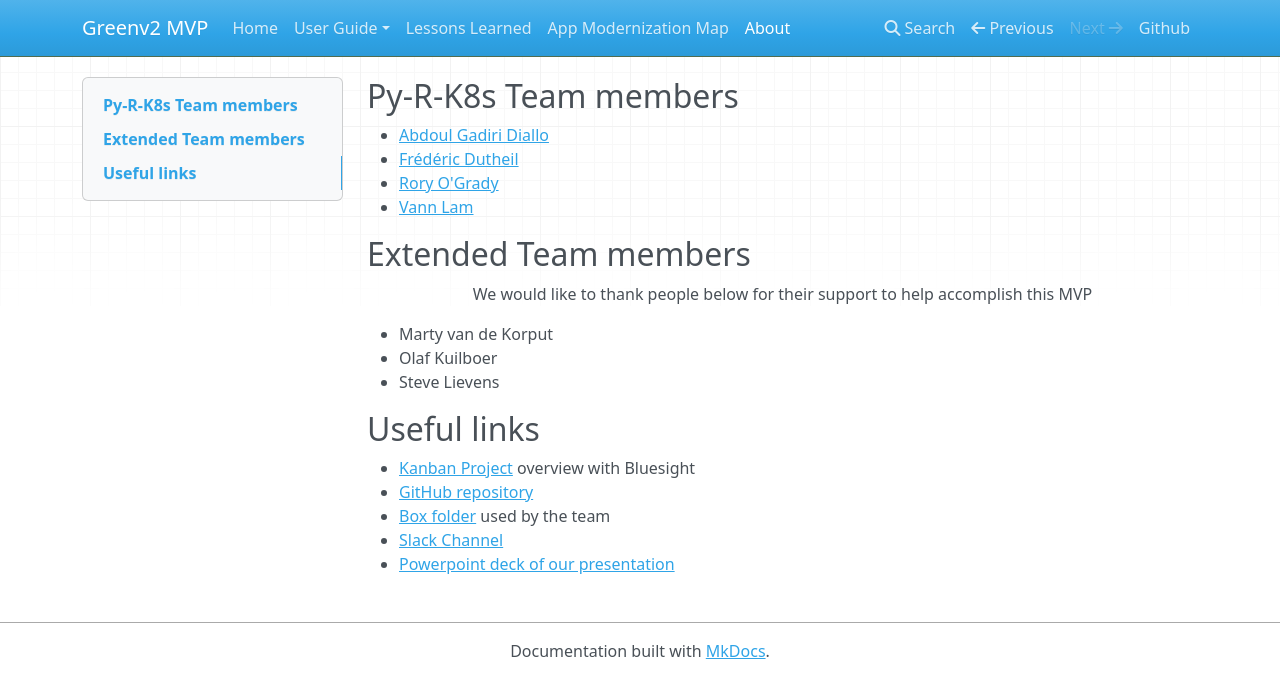
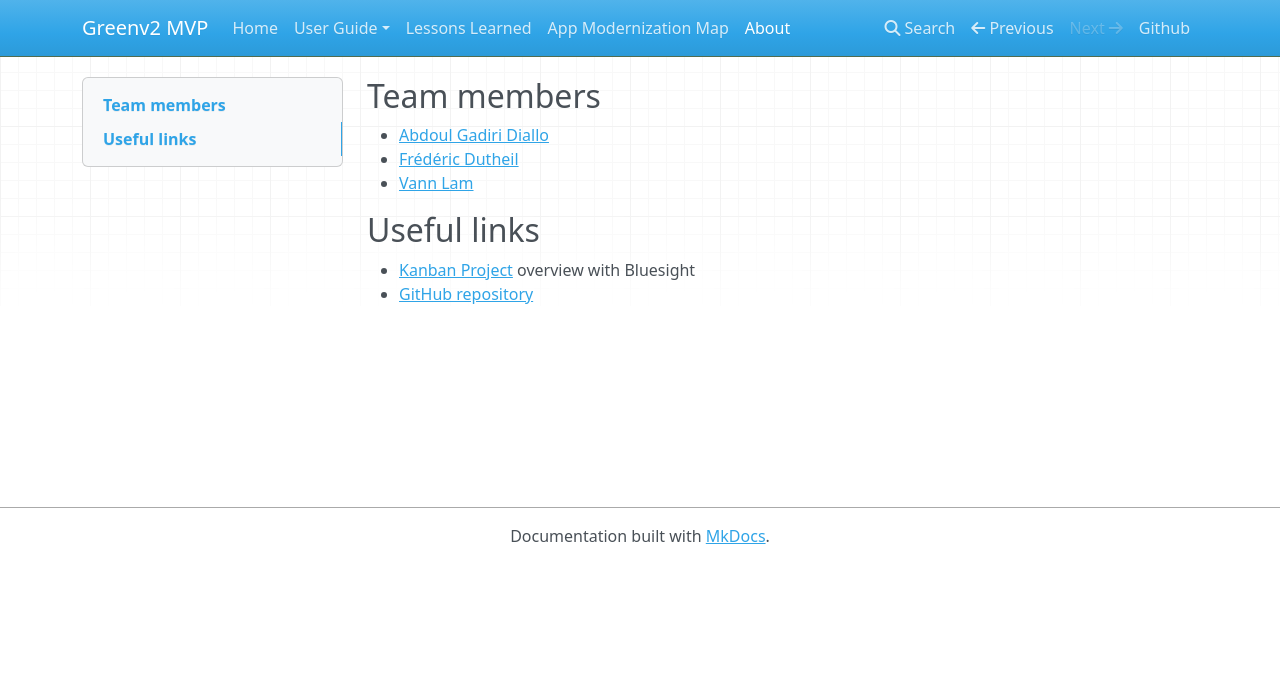
Before and after one commit to fdut/Greenv2, an MkDocs documentation site: the page built from docs/about.md, in a window 1280 px wide. Shown: the top 698 px of the page. Built offline with MkDocs 1.6.1, drawn with Linux system fonts in a browser that asks for light colours; nearby versions of some CDN libraries.

Commit message:
Update about

```diff
--- a/docs/about.md
+++ b/docs/about.md
@@ -1,22 +1,10 @@
-## Py-R-K8s Team members
+## Team members
 
-* [Abdoul Gadiri Diallo](https://w3.ibm.com/bluepages/profile.html?uid=005799624)
-* [Frédéric Dutheil](https://w3.ibm.com/bluepages/profile.html?uid=049458706)
-* [Rory O'Grady](https://w3.ibm.com/bluepages/profile.html?uid=093791866)
-* [Vann Lam](https://w3.ibm.com/bluepages/profile.html?uid=026784706)
-
-## Extended Team members
-
-We would like to thank people below for their support to help accomplish this MVP
-
-* Marty van de Korput
-* Olaf Kuilboer
-* Steve Lievens
+* [Abdoul Gadiri Diallo](abdoul.gadiri.diallo@be.ibm.com)
+* [Frédéric Dutheil](frederic_dutheil@fr.ibm.com)
+* [Vann Lam](vann.lam@fr.ibm.com)
 
 ## Useful links
 
 * [Kanban Project](https://www.bluesight.io/squads/18546/board) overview with Bluesight
 * [GitHub repository](https://github.ibm.com/frederic-dutheil/Greenv2)
-* [Box folder](https://ibm.ent.box.com/folder/79293125182) used by the team
-* [Slack Channel](https://ibm-cloud.slack.com/messages/GKJDM5H39)
-* [Powerpoint deck of our presentation](https://ibm.ent.box.com/file/475112761841)
```
